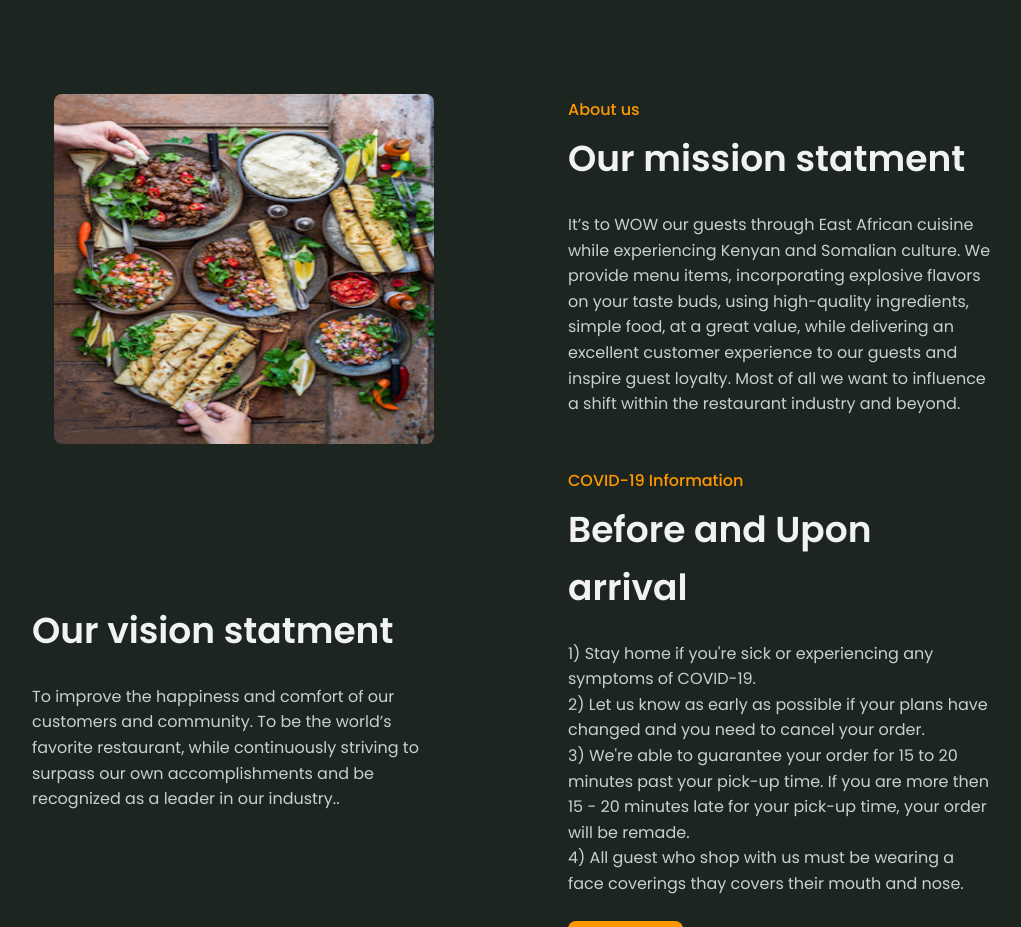
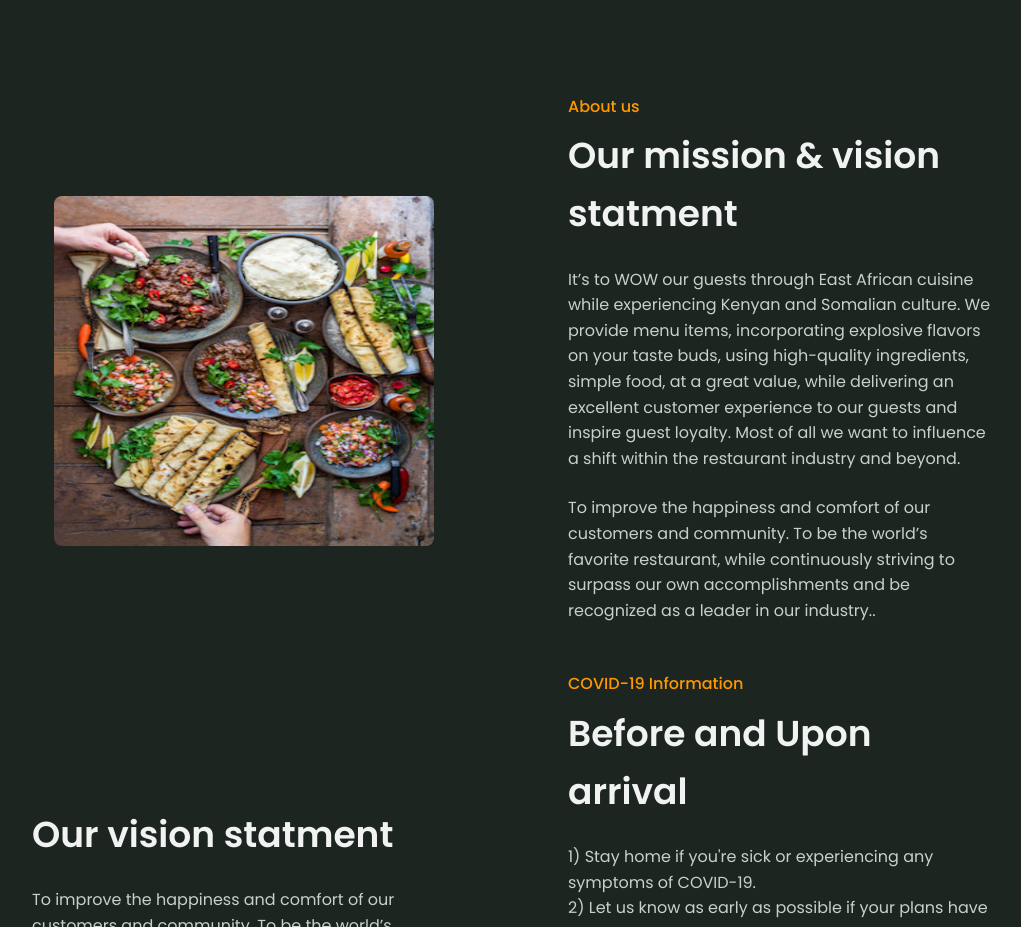
Before and after one commit to NairobiSheikh/maishapdx, a plain HTML site: page index.html in a window 1280 px wide. Shown: the part 3300-4227 px from the top of the page, without its empty margins (128-1149 px from the left). Drawn offline with nearby package versions, Linux system fonts and the light colour scheme.

Commit message:
updata about me page.

```diff
--- a/index.html
+++ b/index.html
@@ -317,11 +317,12 @@
       <div class="about-container  bd-grid">
           <div class="about-data">
               <span class="section-subtitle about-initial">About us</span>
-              <h2 class="section-title about-initial">Our mission statment</h2>
+              <h2 class="section-title about-initial">Our mission & vision statment</h2>
               <p class="about-description">It’s to WOW our guests through East African cuisine while experiencing Kenyan and Somalian culture.
                   We provide menu items, incorporating explosive flavors on your taste buds, using high-quality
                   ingredients, simple food, at a great value, while delivering an excellent customer experience to our guests
                   and inspire guest loyalty. Most of all we want to influence a shift within the restaurant industry and beyond.</p>
+                  <p class="about-description">To improve the happiness and comfort of our customers and community. To be the world’s favorite restaurant, while continuously striving to surpass our own accomplishments and be recognized as a leader in our industry..</p>
           </div>
           <div class="about-data">
             <h2 class="section-title about-initial">Our vision statment</h2>
```
